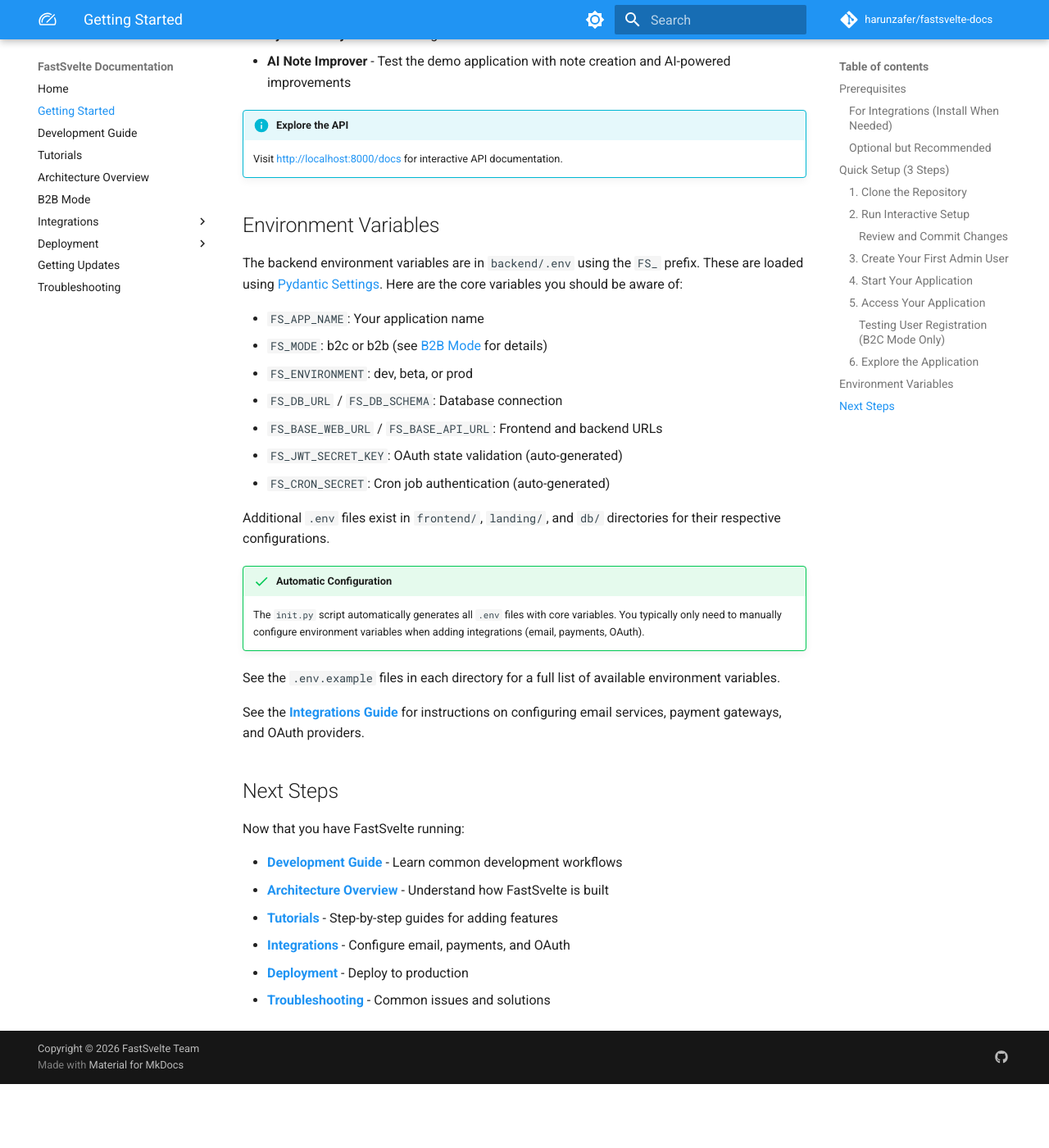
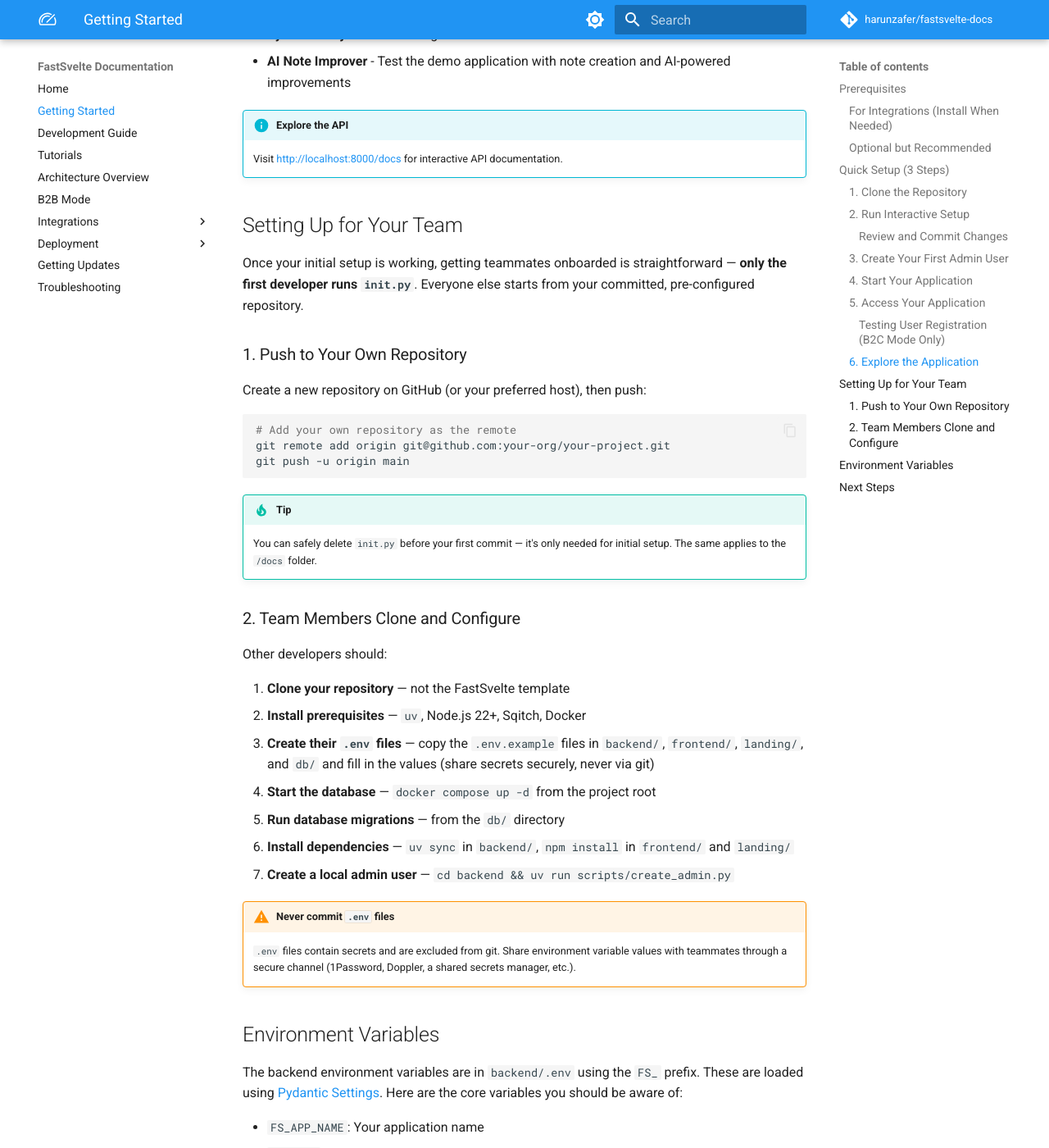
Before and after one commit to harunzafer/fastsvelte-docs, an MkDocs documentation site: the page built from docs/getting-started.md, in a window 1280 px wide and 1400 px high, scrolled down 4788 px. Shown: the whole window at 82% size. Built offline with MkDocs 1.6.1 and Material for MkDocs 9.7.7, drawn with Linux system fonts in a browser that asks for light colours; comment, search, counter and statistics services are not loaded; before the commit the page ends 6110 px from its top, so only the background shows below that.

Commit message:
Add Team collaboration section

````diff
--- a/docs/getting-started.md
+++ b/docs/getting-started.md
@@ -200,6 +200,40 @@ After logging in, you can:
 
     Visit [http://localhost:8000/docs](http://localhost:8000/docs) for interactive API documentation.
 
+## Setting Up for Your Team
+
+Once your initial setup is working, getting teammates onboarded is straightforward — **only the first developer runs `init.py`**. Everyone else starts from your committed, pre-configured repository.
+
+### 1. Push to Your Own Repository
+
+Create a new repository on GitHub (or your preferred host), then push:
+
+```bash
+# Add your own repository as the remote
+git remote add origin git@github.com:your-org/your-project.git
+git push -u origin main
+```
+
+!!! tip
+
+    You can safely delete `init.py` before your first commit — it's only needed for initial setup. The same applies to the `/docs` folder.
+
+### 2. Team Members Clone and Configure
+
+Other developers should:
+
+1. **Clone your repository** — not the FastSvelte template
+2. **Install prerequisites** — `uv`, Node.js 22+, Sqitch, Docker
+3. **Create their `.env` files** — copy the `.env.example` files in `backend/`, `frontend/`, `landing/`, and `db/` and fill in the values (share secrets securely, never via git)
+4. **Start the database** — `docker compose up -d` from the project root
+5. **Run database migrations** — from the `db/` directory
+6. **Install dependencies** — `uv sync` in `backend/`, `npm install` in `frontend/` and `landing/`
+7. **Create a local admin user** — `cd backend && uv run scripts/create_admin.py`
+
+!!! warning "Never commit `.env` files"
+
+    `.env` files contain secrets and are excluded from git. Share environment variable values with teammates through a secure channel (1Password, Doppler, a shared secrets manager, etc.).
+
 ## Environment Variables
 
 The backend environment variables are in `backend/.env` using the `FS_` prefix. These are loaded using [Pydantic Settings](https://docs.pydantic.dev/latest/concepts/pydantic_settings/). Here are the core variables you should be aware of:
````
